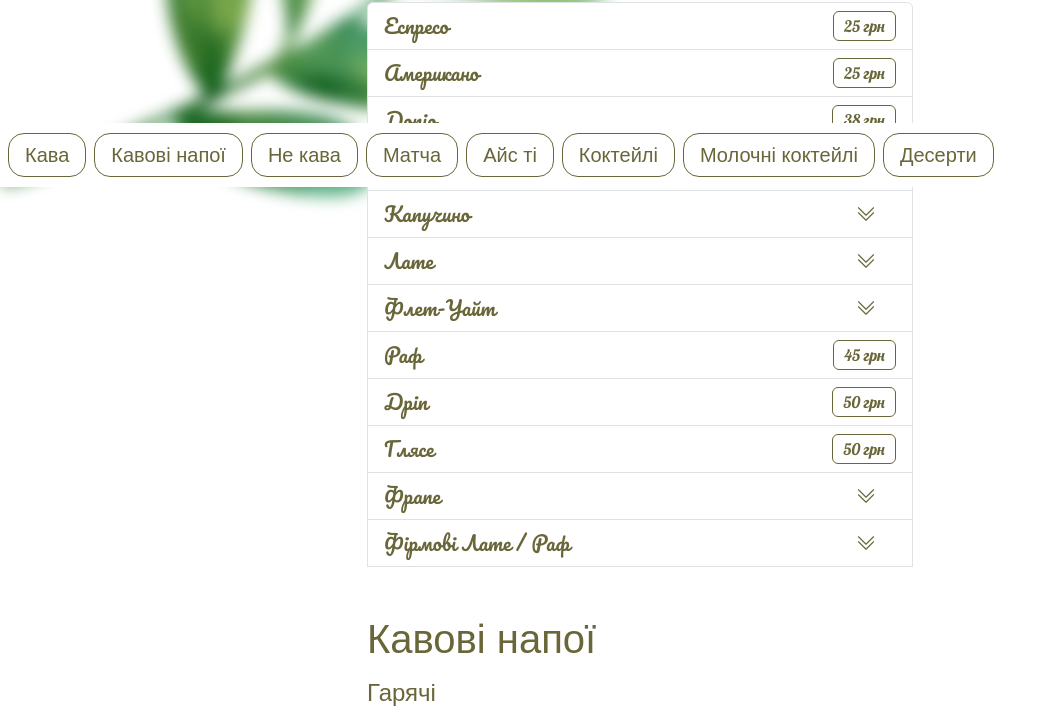
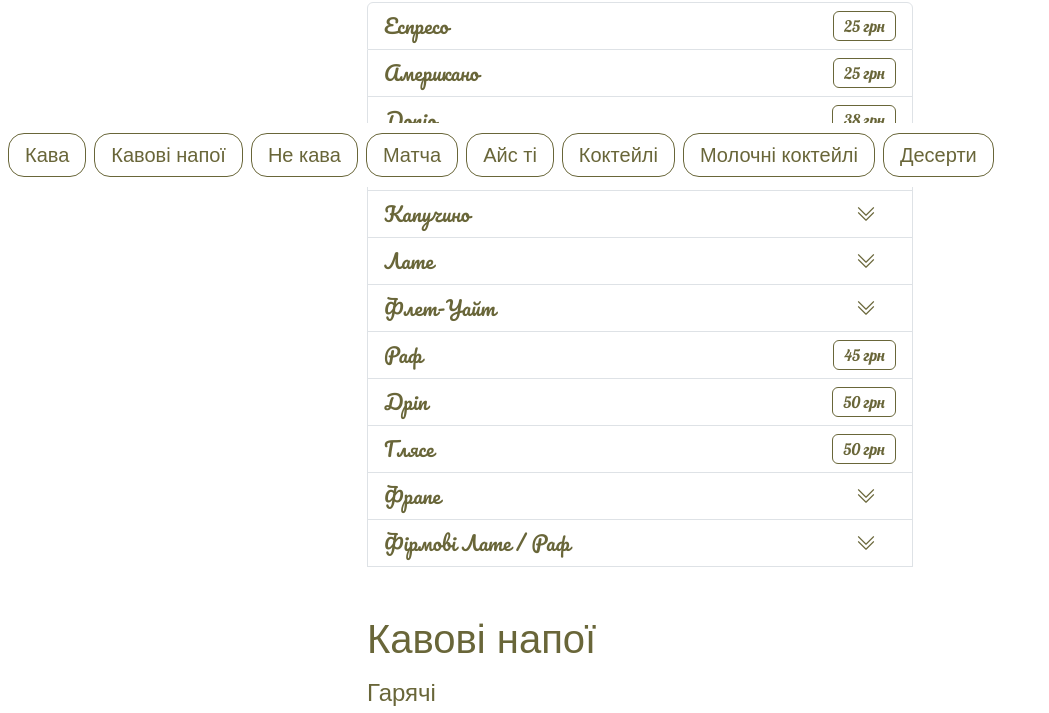
Before and after one commit to lokatsiya/main, a plain HTML site: page index.html in a window 1280 px wide. Shown: the part 613-1326 px from the top of the page, without its empty margins (0-1049 px from the left). Drawn offline with nearby package versions, Linux system fonts and the light colour scheme; a web font is replaced by a local one.

Commit message:
Update style.css

```diff
--- a/style.css
+++ b/style.css
@@ -9,19 +9,6 @@
   font-family: "Pattaya", sans-serif;
   font-weight: 400;
   font-style: normal;
-}
-body::before {
-  content: "";
-  position: fixed;
-  top: 10px;
-  left: 0px;
-  width: 100%;
-  height: 100%;
-  background-image: url(fon.webp);
-  background-size: contain;
-  background-repeat: no-repeat;
-  filter: blur(8px);
-  z-index: -1;
 }
 .badge {
   background-color: #ffffff !important;
```
